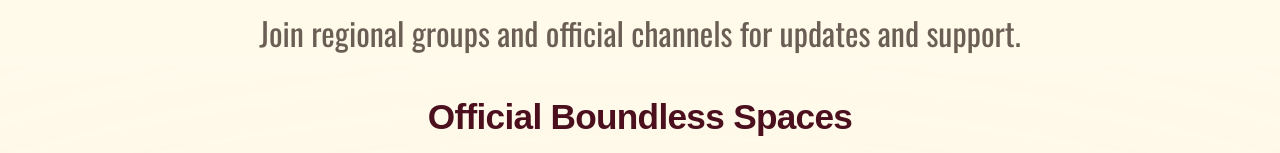
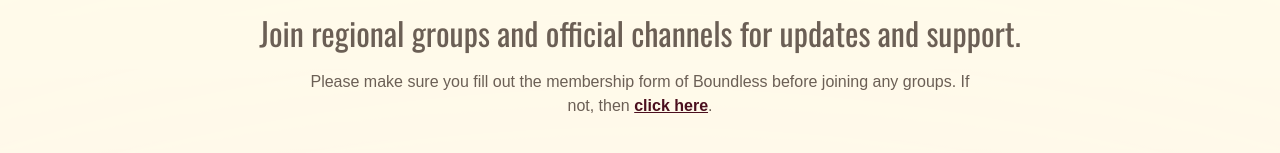
Before and after one commit to 23f2005380/Boundless-Society, a Next.js app in the folder framer-welcome/: page /whatsapp-groups in a window 1280 px wide. Shown: the part 209-362 px from the top of the page. Built offline with nearby package versions, Linux system fonts and the light colour scheme.

Commit message:
wp updates

```diff
--- a/framer-welcome/app/(user)/whatsapp-groups/page.js
+++ b/framer-welcome/app/(user)/whatsapp-groups/page.js
@@ -96,8 +96,19 @@ export default function Page() {
 
         <header className="text-center mb-8">
           <h1 className="page-title">WhatsApp Communities</h1>
-          <p className="page-subtitle">
+          <p className="page-subtitle" style={{ marginBottom: "0.75rem" }}>
             Join regional groups and official channels for updates and support.
+          </p>
+          <p className="text-sm md:text-base text-[#6b5f55] max-w-2xl mx-auto mb-6">
+            Please make sure you fill out the membership form of Boundless before joining any groups. If not, then{" "}
+            <a
+              href="https://forms.gle/3DKAWuaaeuLwyEhr6"
+              target="_blank"
+              rel="noopener noreferrer"
+              className="underline font-bold text-[#4b0f1e] hover:text-[#7a1831] transition-colors"
+            >
+              click here
+            </a>.
           </p>
         </header>
 
```
